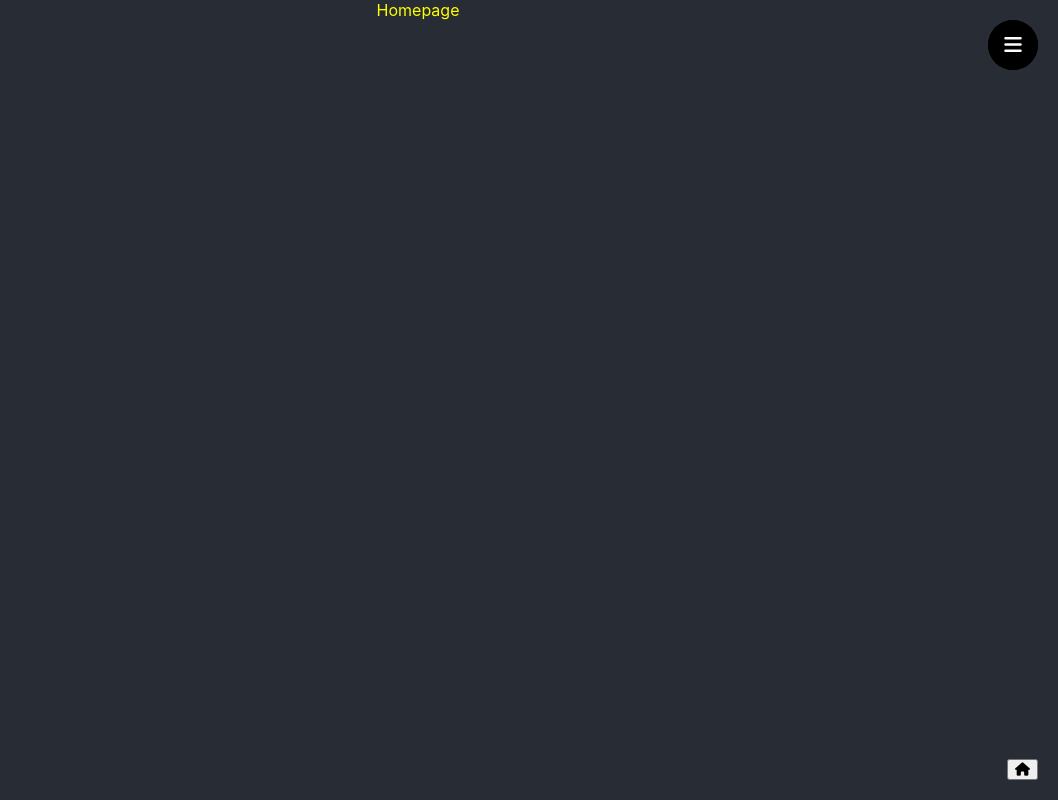
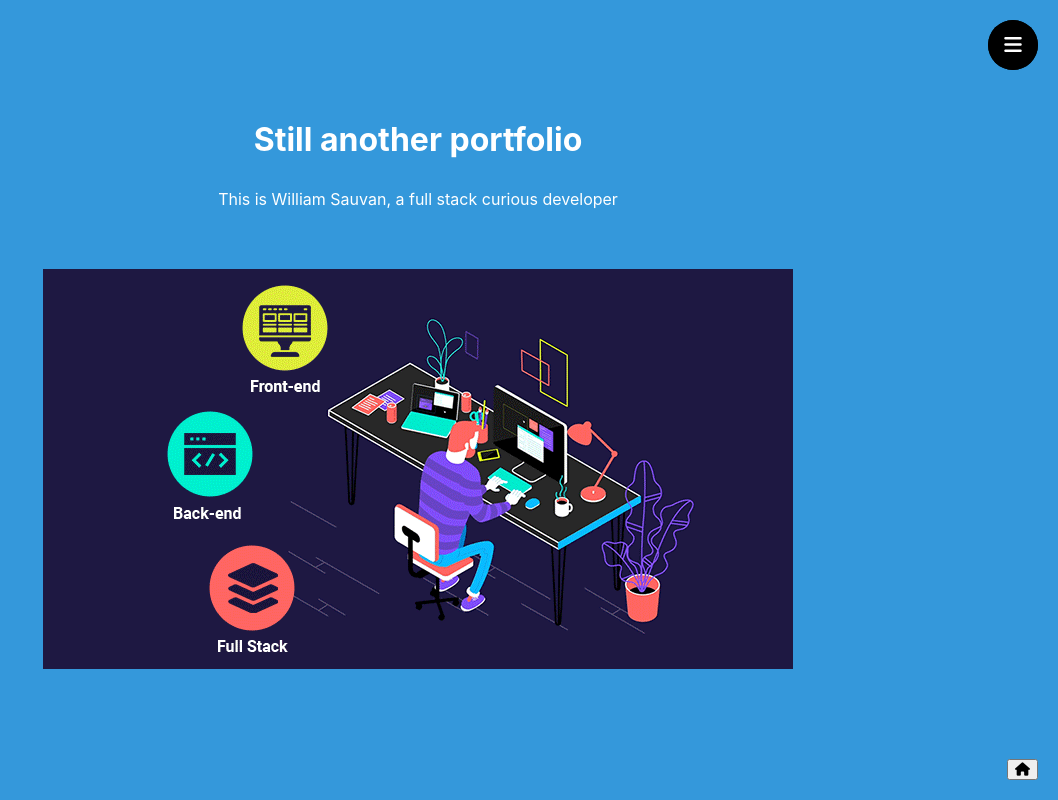
Before and after one commit to WSauvan/porte-faux-lit-eau, a React (Create React App) app: page / in a window 1280 px wide. Shown: the whole page, without its empty margins (222-1280 px from the left). Built offline with nearby package versions, Linux system fonts and the light colour scheme.

Commit message:
feat(styling): homepage style started

```diff
--- a/src/components/App.scss
+++ b/src/components/App.scss
@@ -1,6 +1,13 @@
+@use '../scss/colors';
+
 .app {
   text-align: center;
-  color: #fff;
-  background-color: #282c34;
+  color: colors.$white;
+  background-color: colors.$main-background;
   min-height: 100vh;
+  overflow: hidden;
+
+  * {
+    box-sizing: border-box;
+  }
 }
--- a/src/components/pages/Home/Home.js
+++ b/src/components/pages/Home/Home.js
@@ -1,5 +1,16 @@
-import './Home.scss';
+import styles from './Home.module.scss';
+import homeGif from '../../../assets/full-stack-development.gif';
 
-const HomePage = () => <div className="home">Homepage</div>;
+const HomePage = () => (
+    <div className={styles.Home} data-testid="Home">
+        <div className={styles.Home_title}>Still another portfolio</div>
+        <div className={styles.Home_subtitle}>
+            This is William Sauvan, a full stack curious developer
+        </div>
+        <div className={styles.Home_homegif}>
+            <img src={homeGif} alt="gif animation" />
+        </div>
+    </div>
+);
 
 export default HomePage;
--- /dev/null
+++ b/src/components/pages/Home/Home.module.scss
@@ -0,0 +1,20 @@
+@use '../../../scss/colors';
+@use '../../../scss/variables';
+@use '../../../scss/fonts';
+
+.Home {
+
+  &_title {
+    margin-top: 15vh;
+    font-size: fonts.$font-xxxl;
+    font-weight: fonts.$font-weight-bold;
+  }
+
+  &_subtitle {
+    margin-top: variables.$gap-lg;
+  }
+
+  &_homegif {
+    margin-top: variables.$gap-xxl;
+  }
+}
--- a/src/components/pages/Home/Home.scss
+++ /dev/null
@@ -1,3 +0,0 @@
-.home {
-  color: #ff0;
-}
--- a/src/scss/_colors.scss
+++ b/src/scss/_colors.scss
@@ -2,3 +2,6 @@
 
 $black: #000;
 $white: #fff;
+$dodger_blue: #3498db;
+
+$main-background: $dodger_blue;
--- /dev/null
+++ b/src/scss/_fonts.scss
@@ -0,0 +1,15 @@
+// ## font variables
+
+$font-xs: 0.75em;
+$font-sm: 0.875em;
+$font-md: 1em;
+$font-lg: 1.125em;
+$font-xl: 1.25em;
+$font-xxl: 1.5em;
+$font-xxxl: 2em;
+
+$font-weight-light: 300;
+$font-weight-regular: 400;
+$font-weight-medium: 500;
+$font-weight-semibold: 600;
+$font-weight-bold: 700;
--- a/src/scss/_variables.scss
+++ b/src/scss/_variables.scss
@@ -1,5 +1,12 @@
-// ## Color list
+// ## Miscellaneous list
 
 $default-transition-duration: .3s;
 $navbar-border-radius: 30px;
 $fixed-buttons-position: 20px;
+
+$gap-xs: 0.625em;   // 10px
+$gap-sm: 0.875em;   // 14px
+$gap-md: 1.25em;    // 20px
+$gap-lg: 1.875em;   // 30px
+$gap-xl: 2.5em;     // 40px
+$gap-xxl: 3.75em;     // 60px
```
Also changed, not shown: src/assets/full-stack-development.gif (added), 1 other file (tests, documents, lock files or other folders).
